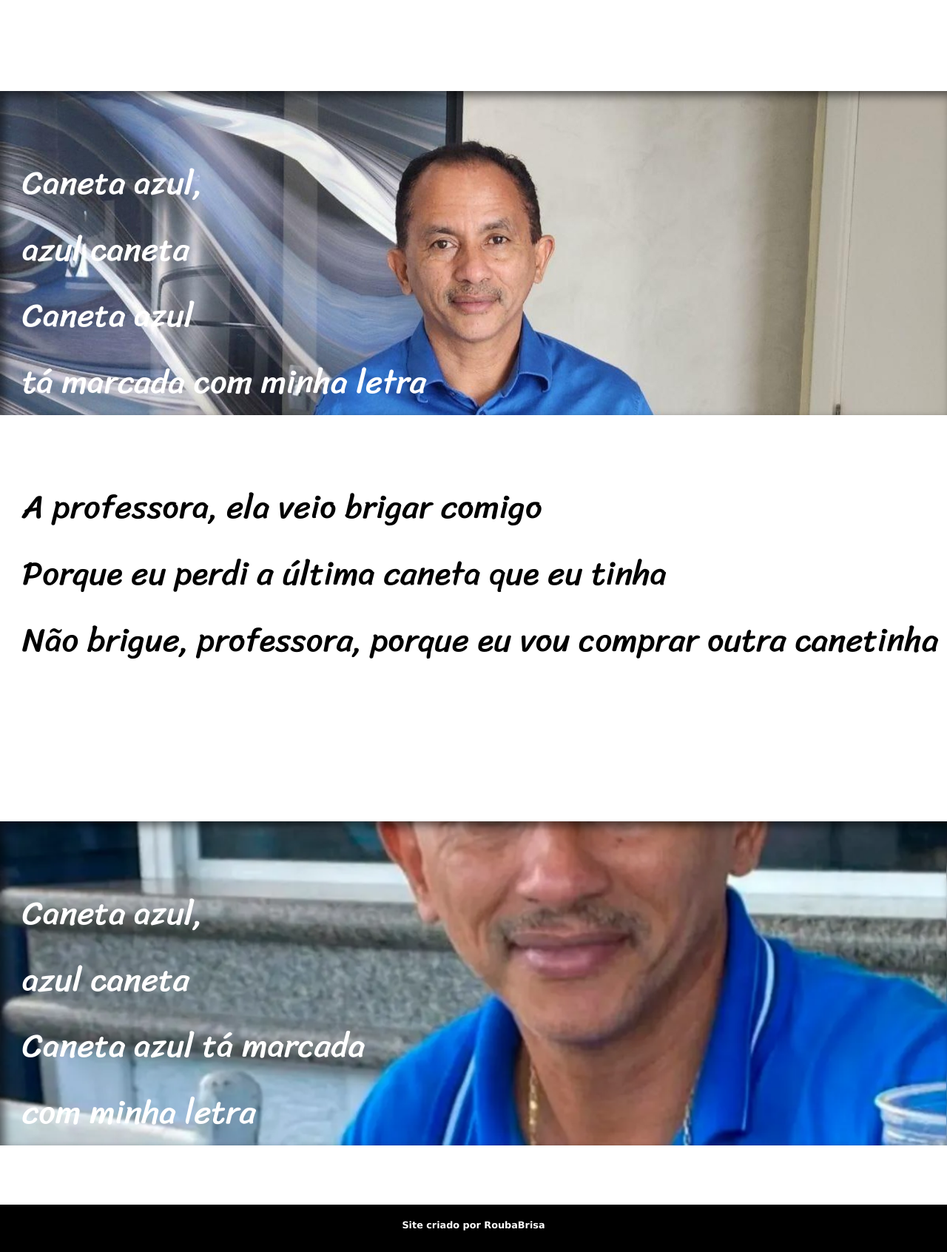
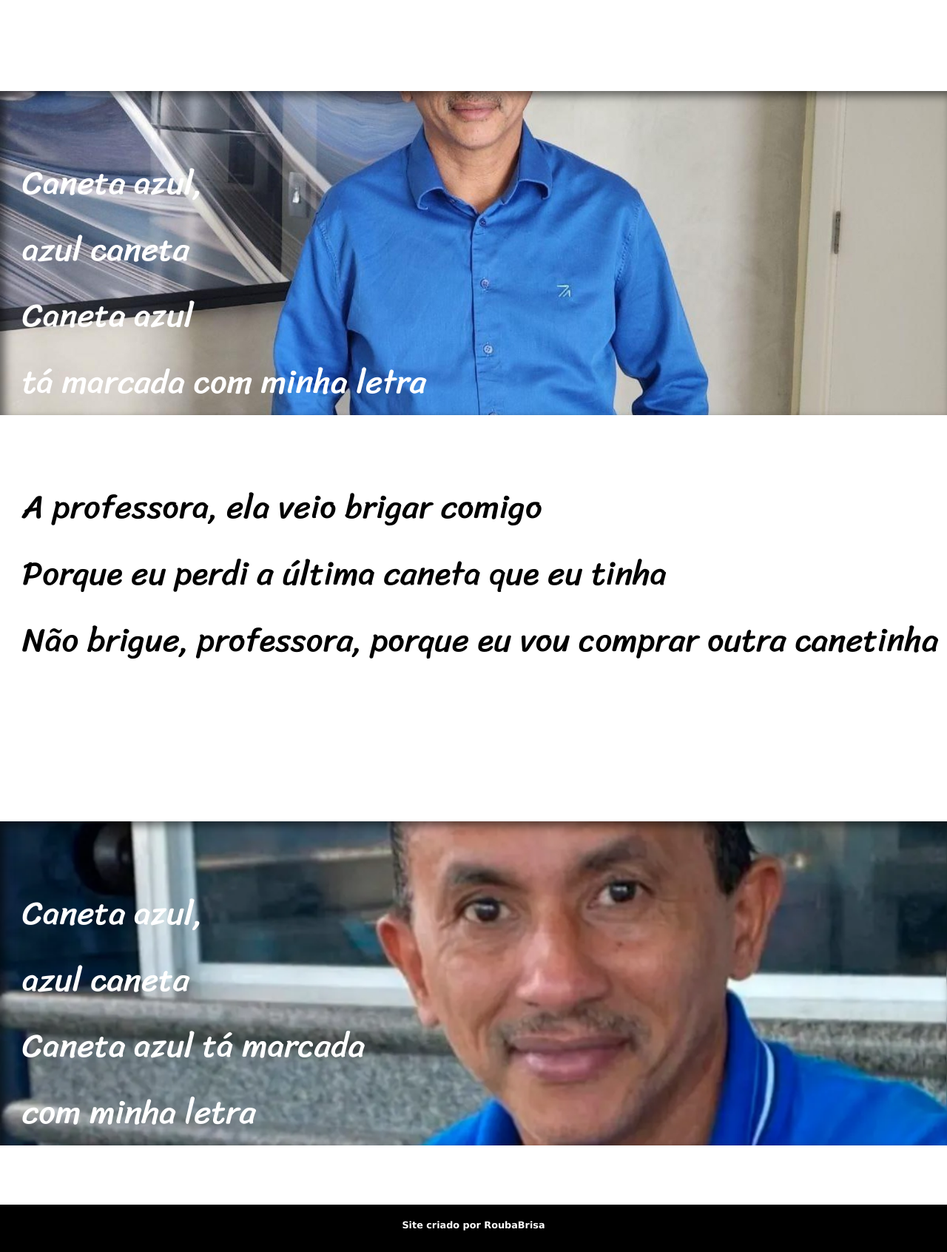
Before and after one commit to LucasAtMelo/projeto-caneta, a plain HTML site: page index.html in a window 1280 px wide. Shown: the part 1540-3232 px from the top of the page at 74% size. Drawn offline with Linux system fonts and the light colour scheme.

Commit message:
editei as imagens

```diff
--- a/estilos/style.css
+++ b/estilos/style.css
@@ -89,7 +89,7 @@ section.imagem > p {
 
 section#img001{
     background-image: url(../imagens/manoel-gomes-autor-de-caneta-azul-disse-ter-pelo-menos-r-7-milhoes-desviados-de-suas-contas-1690976434509_v2_4x3.jpg);
-    background-position: top right;
+    background-position: center center;
     background-size: cover;
     box-shadow: inset 6px 6px 13px 0px rgba(0, 0, 0, 0.555);
     background-attachment: fixed;
@@ -97,7 +97,7 @@ section#img001{
 
 section#img002{
     background-image: url(../imagens/manoel3.webp);
-    background-position: bottom center;
+    background-position: center center;
     background-size: cover;
     box-shadow: inset 6px 6px 13px 0px rgba(0, 0, 0, 0.555);
     background-attachment: fixed;
```
